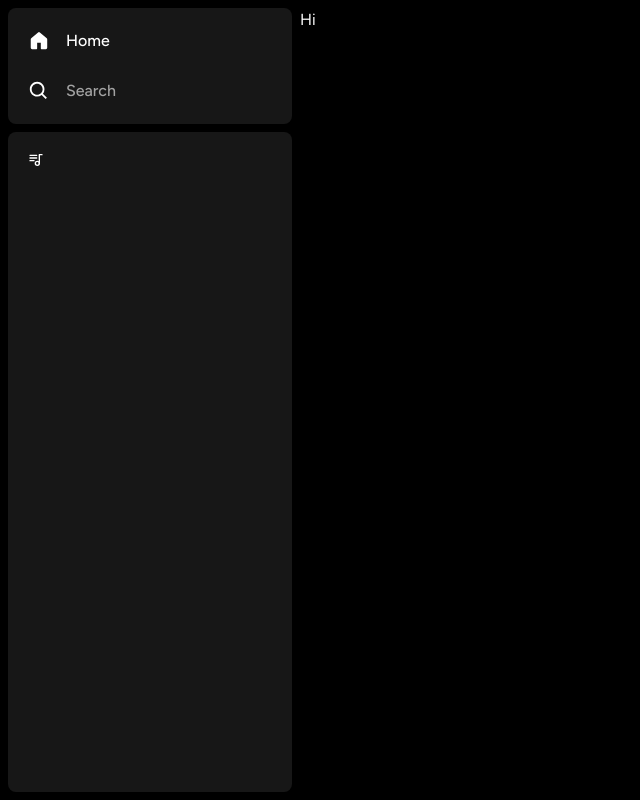
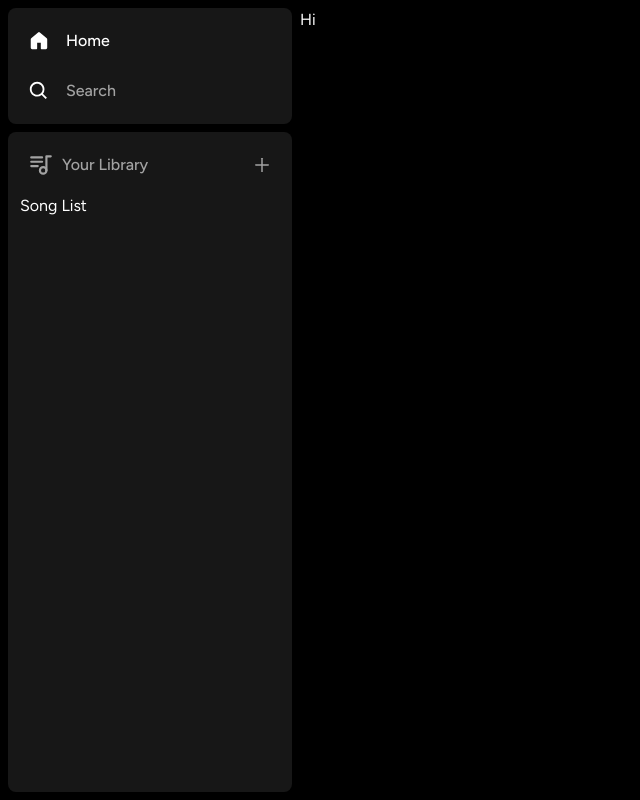
Before and after one commit to BorisKlco/nextjs.spotify, a Next.js app: page / in a window 1280 px wide. Shown: the whole page, without its empty margins (0-640 px from the left). Built offline with nearby package versions, Linux system fonts and the light colour scheme.

Commit message:
Creating playlist div

```diff
--- a/components/Library.tsx
+++ b/components/Library.tsx
@@ -1,17 +1,26 @@
 "use client";
 import { TbPlaylist } from "react-icons/tb";
+import { AiOutlinePlus } from "react-icons/ai";
 
 const Library = () => {
   const handleUpload = () => {
     //upload handler
+    console.log("Clicking master!");
   };
   return (
     <div className="flex flex-col">
       <div className="flex items-center justify-between px-5 pt-5">
         <div className="inline-flex items-center gap-x-2">
-          <TbPlaylist />
+          <TbPlaylist size={26} className="text-neutral-400" />
+          <p className="text-neutral-400 font-medium text-md">Your Library</p>
         </div>
+        <AiOutlinePlus
+          size={20}
+          onClick={handleUpload}
+          className="text-neutral-400 cursor-pointer hover:text-white transition duration-200"
+        />
       </div>
+      <div className="flex flex-col gap-y-2 mt-4 px-3">Song List</div>
     </div>
   );
 };
```
Also changed, not shown: 1 other file (tests, documents, lock files or other folders).
